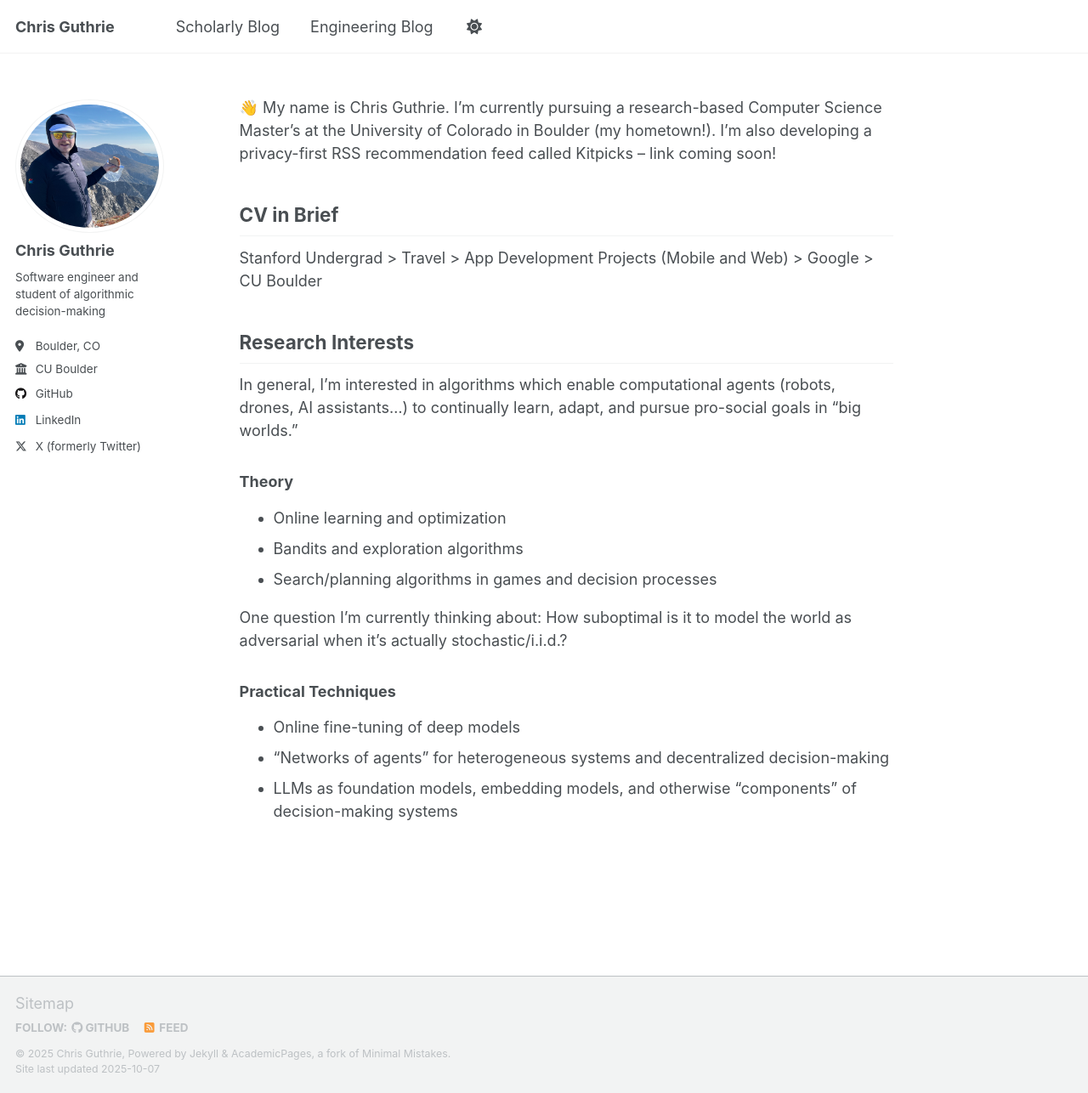
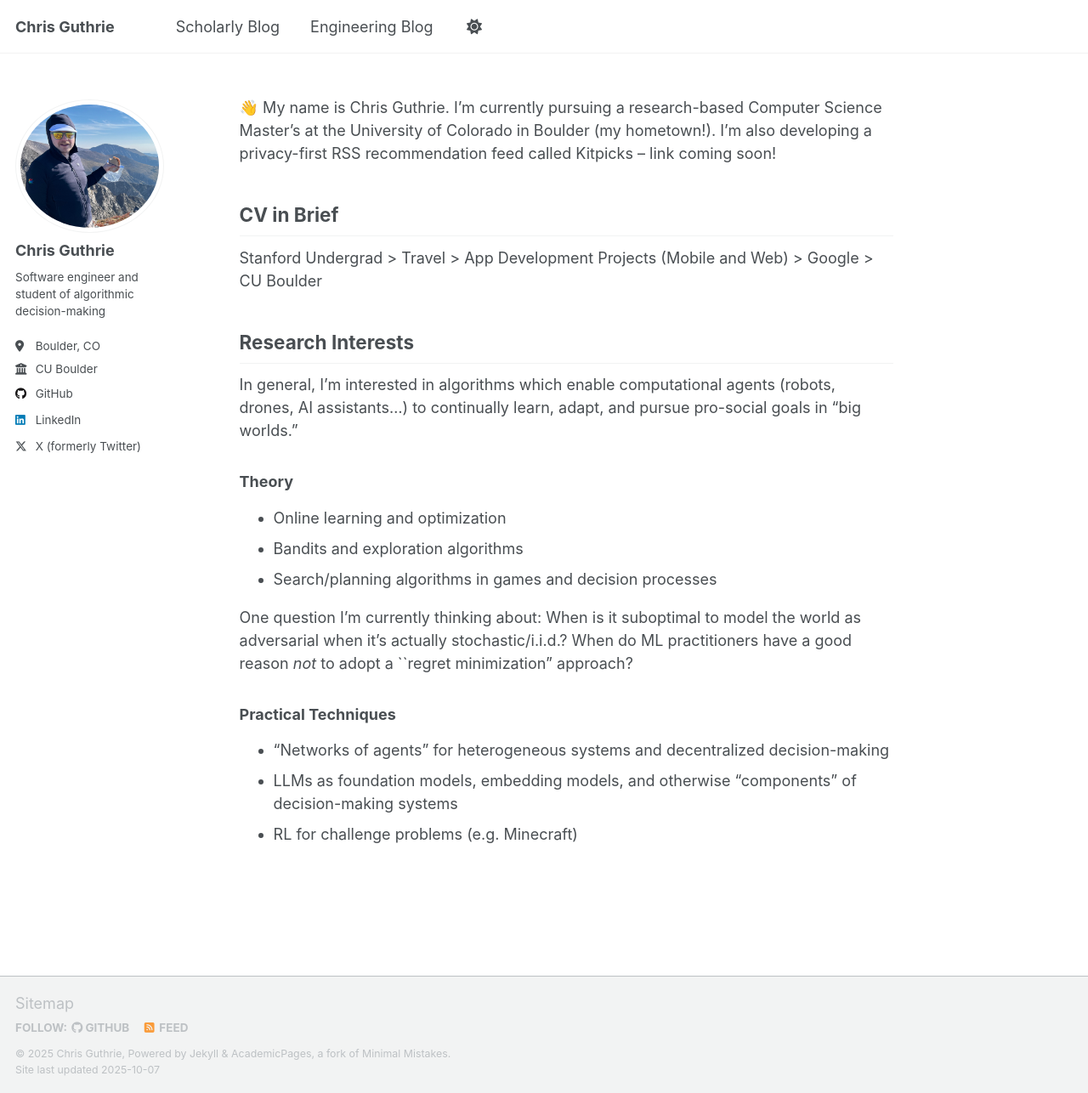
Before and after one commit to guthriec/chriswguthrie, a Jekyll site: the page built from _pages/about.md, in a window 1280 px wide and 1286 px high. Shown: the whole window at 85% size. Built offline with Jekyll 4.4.1, drawn with Linux system fonts in a browser that asks for light colours; a script that is not in the unit is left out.

Commit message:
Small research interest update

```diff
--- a/_pages/about.md
+++ b/_pages/about.md
@@ -23,10 +23,10 @@ In general, I'm interested in algorithms which enable computational agents (robo
 - Bandits and exploration algorithms
 - Search/planning algorithms in games and decision processes
 
-One question I'm currently thinking about: How suboptimal is it to model the world as adversarial when it's actually stochastic/i.i.d.?
+One question I'm currently thinking about: When is it suboptimal to model the world as adversarial when it's actually stochastic/i.i.d.? When do ML practitioners have a good reason *not* to adopt a ``regret minimization" approach?
 
 ### Practical Techniques
 
-- Online fine-tuning of deep models
 - "Networks of agents" for heterogeneous systems and decentralized decision-making
 - LLMs as foundation models, embedding models, and otherwise "components" of decision-making systems
+- RL for challenge problems (e.g. Minecraft)
```
